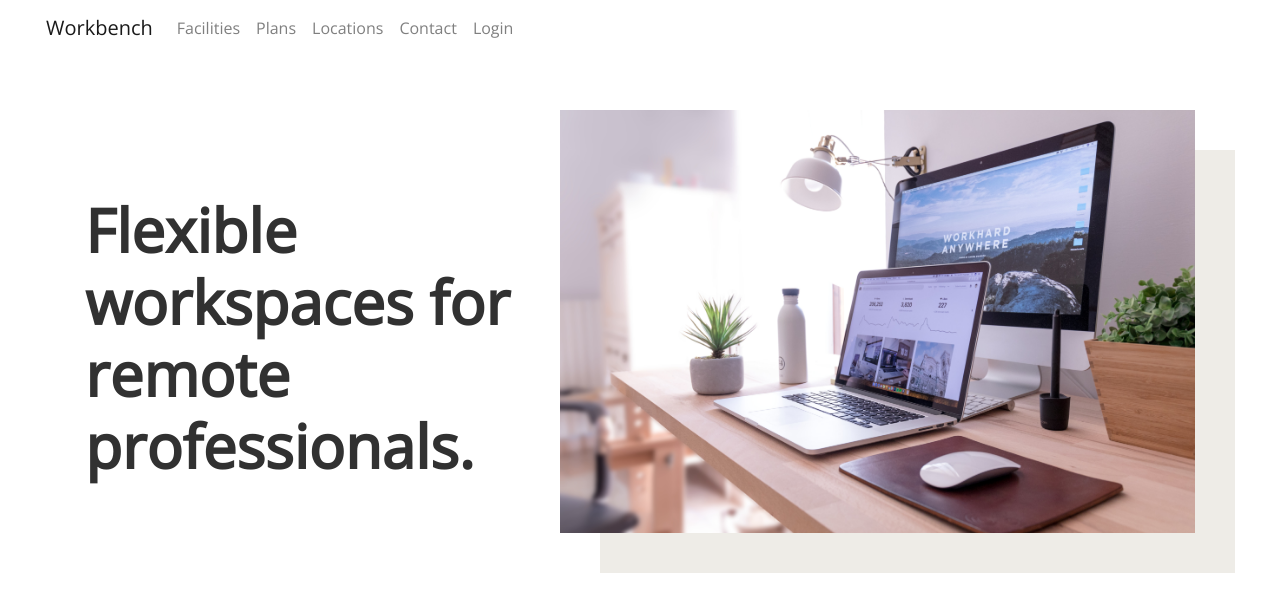
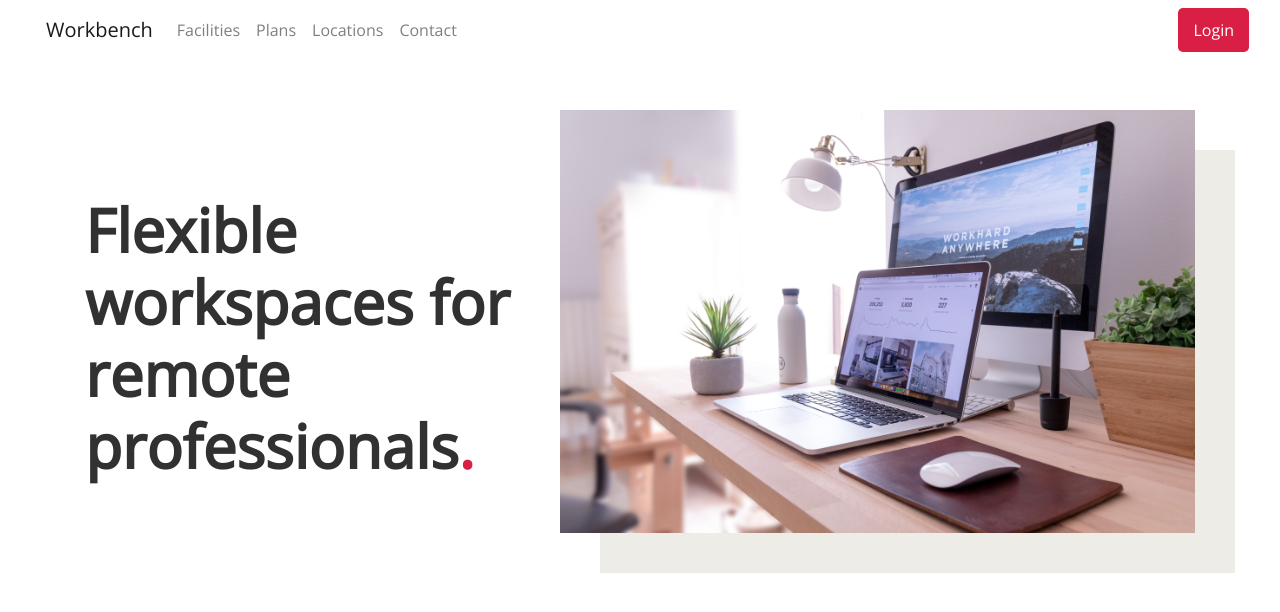
Before and after one commit to daisybutler/Workbench-project04, a Django app: template home/templates/home/index.html in a window 1280 px wide. Shown: the top 612 px of the page. Run offline with Django 3.2, Linux system fonts and the light colour scheme; the template is opened without the code that fills it, so the values that code supplies are empty; some libraries are stand-ins or nearby versions.

Commit message:
Added navbar login anchor styled as button.

```diff
--- a/home/templates/home/index.html
+++ b/home/templates/home/index.html
@@ -6,11 +6,11 @@
         <div class="row">
             <div class="col-12 col-md-5 my-auto">
                 <h1 id="landing-page-heading">
-                    Flexible workspaces for remote professionals.
+                    Flexible workspaces for remote professionals<span class="red-dot">.</span>
                 </h1>
             </div>
             <div id="landing-page-image" class="col-12 col-md-7 my-auto">
-                <img src="/media/homepage-image.jpg" alt="">
+                <img src="/media/homepage-image.jpg" alt="workbench-venue">
             </div>
         </div>
     </div>
--- a/static/css/base.css
+++ b/static/css/base.css
@@ -15,14 +15,28 @@ h1, h2, h3, h4 {
     font-weight: 600;
 }
 
-p {
+p, a {
     font-weight: 400;
 }
 
-/* --------------------- NAVBAR */
+/* -------------------------------------------------- NAVBAR */
 
+#header-login-button {
+    background-color: #D91F44;
+    padding: 10px 15px 10px 15px;
+    border: transparent;
+    border-radius: 5px;
+}
 
-/* --------------------- HOME */
+#header-login-button a {
+    color: #fff;
+}
+
+#header-login-button a:hover {
+    text-decoration: none;
+}
+
+/* --------------------------------------------------- HOME */
 
 #landing-page-section {
     padding-top: 50px;
@@ -38,3 +52,7 @@ p {
     max-width: 100%;
     max-height: 100%;
 }
+
+.red-dot {
+    color: #D91F44;
+}
--- a/templates/base.html
+++ b/templates/base.html
@@ -44,8 +44,12 @@
 
 <body>
     <header class="container-fluid fixed-top">
+
+        <!--Navbar-->
         <nav class="navbar navbar-expand-lg navbar-light bg-white">
             <div class="container-fluid">
+
+                <!--Navbar collapses to button on small screens-->
                 <button class="navbar-toggler" type="button" data-bs-toggle="collapse"
                     data-bs-target="#navbarToggler" aria-controls="navbarToggler" aria-expanded="false"
                     aria-label="Toggle navigation">
@@ -66,41 +70,13 @@
                         <li class="nav-item">
                             <a class="nav-link" href="#">Contact</a>
                         </li>
-                        <li class="nav-item">
-                            <a class="nav-link" href="#">Login</a>
-                        </li>
                     </ul>
-
                 </div>
             </div>
+            <div id="header-login-button">
+                <a href="#">Login</a>
+            </div>
         </nav>
-        <!--- Mobile navbar --->
-        <!--- <div class="row">
-            <button class="navbar-toggler" type="button" data-bs-toggle="collapse" data-bs-target="#navbarTogglerDemo01"
-                aria-controls="navbarTogglerDemo01" aria-expanded="false" aria-label="Toggle navigation">
-                <span class="navbar-toggler-icon"></span>
-            </button>
-            <div class="col-12 col-lg-4 my-auto py-1 py-lg-0 text-center text-lg-left">
-                <a href="{% url 'home' %}" class="nav-link navbar-brand">
-                    <h2 class="my-0">Workbench</h2>
-                </a>
-            </div>
-            <div class="col-12 col-lg-4 my-auto py-1 py-lg-0">
-                <a href="">Facilities</a>
-            </div>
-            <div class="col-12 col-lg-4 my-auto py-1 py-lg-0">
-                <a href="">Plans</a>
-            </div>
-            <div class="col-12 col-lg-4 my-auto py-1 py-lg-0">
-                <a href="">Locations</a>
-            </div>
-            <div class="col-12 col-lg-4 my-auto py-1 py-lg-0">
-                <a href="">Contact Us</a>
-            </div>
-            <div class="col-12 col-lg-4 my-auto py-1 py-lg-0">
-                <a href="">Login</a>
-            </div>
-        </div> --->
     </header>
 
     {% if messages %}
```
